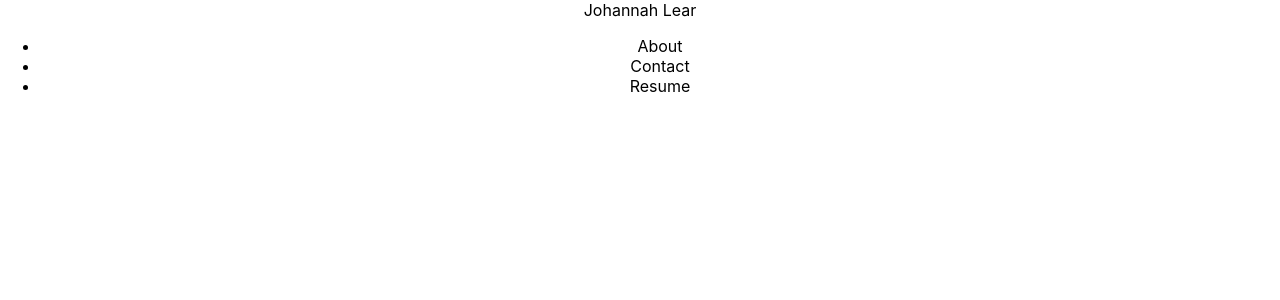
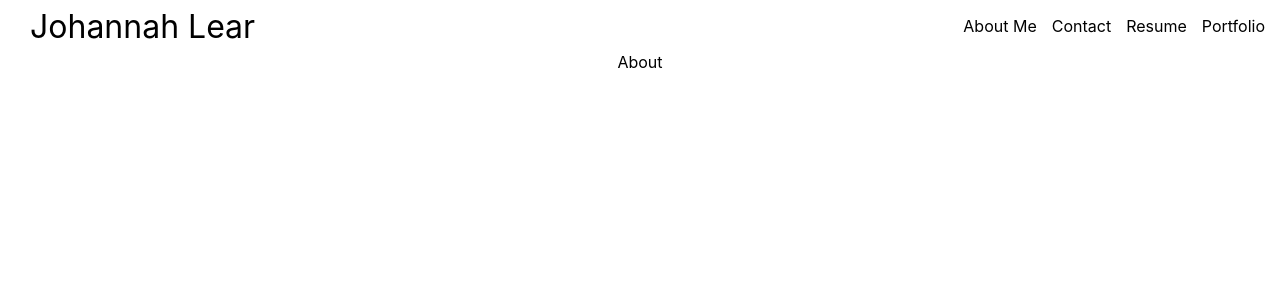
Before and after one commit to JLEAR749/React_Portfolio, a React (Create React App) app: page / in a window 1280 px wide. Shown: the top 300 px of the page. Built offline with nearby package versions, Linux system fonts and the light colour scheme; the HTML template or start-up script is replaced by a standard one.

Commit message:
added to src

```diff
--- a/src/App.js
+++ b/src/App.js
@@ -1,10 +1,20 @@
+import { useState } from 'react';
 import Header from './components/Header';
+import About from './components/About';
 import './App.css';
 
 function App() {
+  const [page, setPage] = useState('About Me');
+  const renderPage=() => {
+    switch(page){
+      case 'About Me':
+        return <About/>
+    }
+  }
   return (
     <div className="App">
      <Header />
+     {renderPage()}
     </div>
   );
 }
--- /dev/null
+++ b/src/components/About/index.js
@@ -0,0 +1,12 @@
+import React from "react";
+import "./style.css";
+
+const About = () => {
+  return (
+    <div className="about">
+      About
+    </div>
+  );
+};
+
+export default About;
--- a/src/components/Header/index.js
+++ b/src/components/Header/index.js
@@ -4,8 +4,8 @@ import "./style.css";
 
 const Header = () => {
   return (
-    <div>
-      <span>Johannah Lear</span>
+    <div className="header">
+      <span className="header--title">Johannah Lear</span>
       <Navigation />
     </div>
   );
--- a/src/components/Header/style.css
+++ b/src/components/Header/style.css
@@ -0,0 +1,10 @@
+.header  {
+    display:flex;
+    justify-content: space-between;
+    align-items: center;
+}
+
+.header--title{
+    padding-left: 30px;
+    font-size: xx-large;
+}
--- a/src/components/Navigation/index.js
+++ b/src/components/Navigation/index.js
@@ -1,16 +1,17 @@
-import React from 'react'
-import "./style.css"
+import React from "react";
+import "./style.css";
 
 const Navigation = () => {
   return (
-    <nav>
-    <ul>
-      <li>About</li>
-      <li>Contact</li>
-      <li>Resume</li>
-    </ul>
+    <nav className="navigation">
+      <ul className="navigation--list">
+        <li className="navigation--list-item">About Me</li>
+        <li className="navigation--list-item">Contact</li>
+        <li className="navigation--list-item">Resume</li>
+        <li className="navigation--list-item">Portfolio</li>
+      </ul>
     </nav>
-  )
-}
+  );
+};
 
-export default Navigation
+export default Navigation;
--- a/src/components/Navigation/style.css
+++ b/src/components/Navigation/style.css
@@ -0,0 +1,13 @@
+.navigation {
+
+}
+
+.navigation--list {
+display: flex;
+
+}
+
+.navigation--list-item {
+list-style: none;
+padding-right: 15px;
+}
```
Also changed, not shown: src/components/About/style.css (added).
